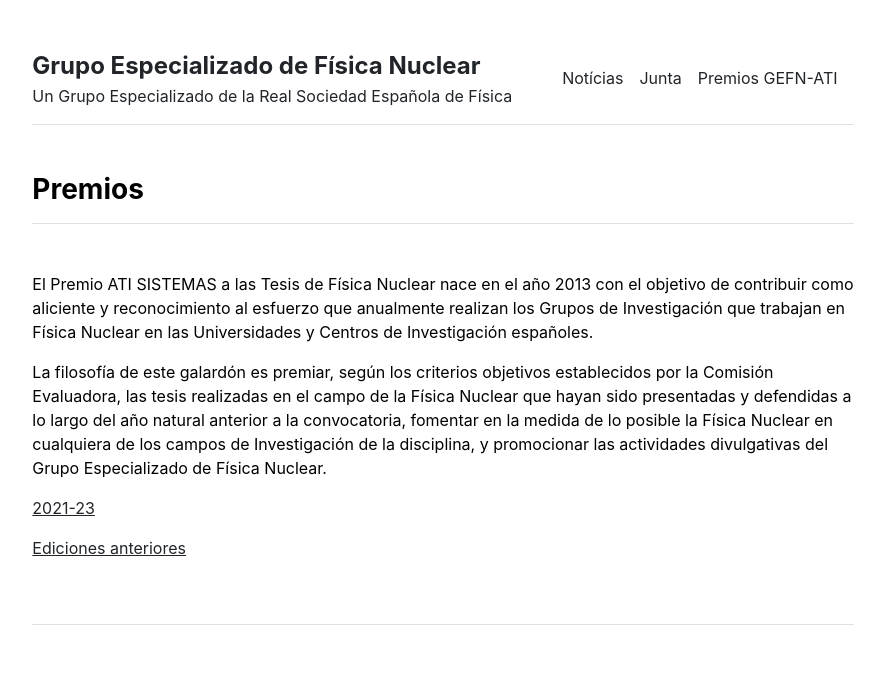
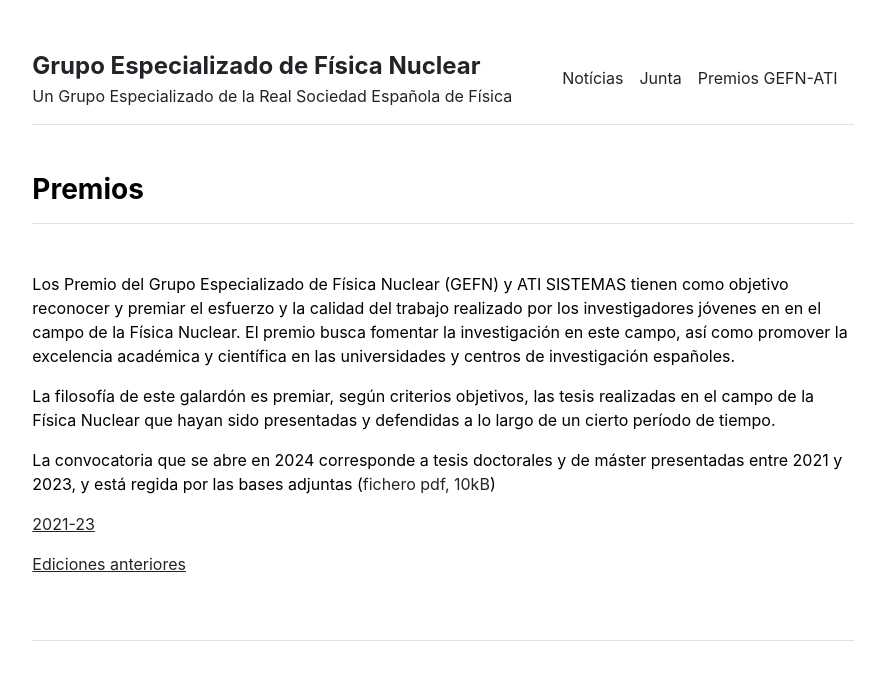
Before and after one commit to GEFN-RSEF/GEFN-RSEF.github.io, a Jekyll site: the page built from premios.md, in a window 1280 px wide. Shown: the top 680 px of the page, without its empty margins (197-1082 px from the left). Built offline with Jekyll 4.4.1, drawn with Linux system fonts in a browser that asks for light colours.

```diff
--- a/_data/settings.yml
+++ b/_data/settings.yml
@@ -1,7 +1,6 @@
 menu:
 #- {name: 'publications', url: '/publications'}
 - {name: 'Notícias', url: '/noticias'}
-#- {name: 'people', url: '/people'}
 - {name: 'Junta', url: '/junta'}
 - {name: 'Premios GEFN-ATI', url: '/premios'}
 #- {name: 'courses', url: '/courses'}
@@ -17,11 +16,6 @@ people:
 - {name: 'Lab Technician', title: 'Researcher', department: 'Physics & Astronomy', institution: 'Some University', institution_address: '1 Main Street, Canada', phone: '(000) 000-0000', email: 'hello@university.edu', office: 'Science Building 505', image: 'assets/img/lab-technician.jpg', url: 'lab-technician'}
 - {name: 'Graduate Student', title: 'Researcher', department: 'Physics & Astronomy', institution: 'Some University', institution_address: '1 Main Street, Canada', phone: '(000) 000-0000', email: 'hello@university.edu', office: 'Science Building 505', image: 'assets/img/graduate-student.jpg', url: 'graduate-student'}
 
-courses:
-- {name: 'Vector Calculus', url: 'vector-calculus'}
-- {name: 'Quantum Mechanics', url: 'quantum-mechanics'}
-- {name: 'Stellar Structures', url: 'stellar-structures'}
-
 premios:
 - {name: '2021-23', url: 'vector-calculus'}
 - {name: 'Ediciones anteriores', url: 'anteriores'}
--- a/premios.md
+++ b/premios.md
@@ -2,15 +2,15 @@
 layout: premios
 title: "Premios GEFN-ATI"
 ---
-El Premio ATI SISTEMAS a las Tesis de Física Nuclear nace en el año 2013  con el
-objetivo de contribuir como aliciente y reconocimiento al esfuerzo que anualmente
-realizan los Grupos de Investigación que trabajan en Física Nuclear en las
-Universidades y Centros de Investigación españoles.
+Los Premio del Grupo Especializado de Física Nuclear (GEFN) y ATI SISTEMAS tienen como objetivo reconocer
+y premiar el esfuerzo y la calidad del trabajo realizado por los investigadores jóvenes en en el campo de
+la Física Nuclear. El premio busca fomentar la investigación en este campo, así como promover la excelencia
+académica y científica en las universidades y centros de investigación españoles.
 
 
-La filosofía de este galardón es premiar, según los criterios objetivos establecidos
-por la Comisión Evaluadora, las tesis realizadas en el campo de la Física Nuclear
-que hayan sido presentadas y defendidas a lo largo del año natural anterior a la
-convocatoria, fomentar en la medida de lo posible la  Física
-Nuclear en cualquiera de los campos de Investigación de la disciplina, y
-promocionar las actividades divulgativas del Grupo Especializado de Física Nuclear.
+La filosofía de este galardón es premiar, según criterios objetivos,
+las tesis realizadas en el campo de la Física Nuclear
+que hayan sido presentadas y defendidas a lo largo de un cierto período de tiempo.
+
+La convocatoria que se abre en 2024 corresponde a tesis doctorales y de máster presentadas entre
+2021 y 2023, y está regida por las bases adjuntas (<a >fichero pdf, 10kB</a>)
```
Also changed, not shown: people.md (deleted, +0 -4 lines), people/graduate-student.md (deleted, +0 -18 lines), people/lab-technician.md (deleted, +0 -18 lines), people/primary-investigator.md (deleted, +0 -18 lines).
